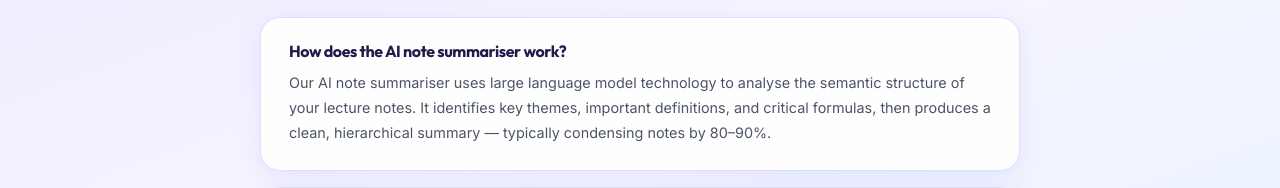
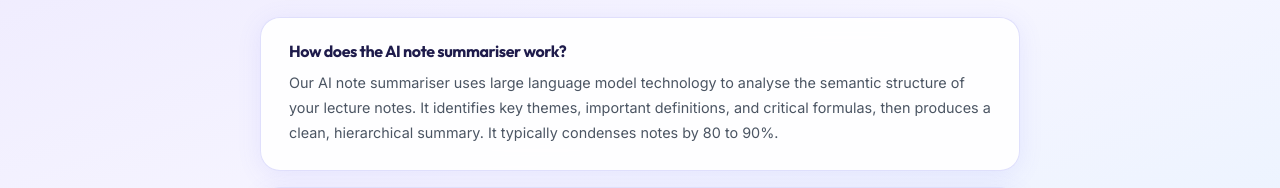
Before and after one commit to GavishkaPasindu/studyboost, a Next.js app: page / in a window 1280 px wide. Shown: the part 6557-6745 px from the top of the page. Built offline with nearby package versions, Linux system fonts and the light colour scheme; no server answers.

Commit message:
fix(home): remove em dashes from new product section content

```diff
--- a/src/app/page.tsx
+++ b/src/app/page.tsx
@@ -391,7 +391,7 @@ export default function HomePage() {
             <div className="section-label" style={{ display: 'inline-flex', alignItems: 'center', gap: '6px' }}><BookOpen size={14} /> How Our AI Tools Work</div>
             <h2 className="section-title">Three Powerful Tools. <span className="gradient-text">One Smart Workflow.</span></h2>
             <p className="section-subtitle mx-auto">
-              StudyBoost AI gives every student access to a professional-grade <strong>AI note summariser</strong>, an intelligent <strong>flashcard generator</strong>, and a predictive <strong>exam question generator</strong> — all in one place.
+              StudyBoost AI gives every student access to a professional-grade <strong>AI note summariser</strong>, an intelligent <strong>flashcard generator</strong>, and a predictive <strong>exam question generator</strong>. All in one place.
             </p>
           </div>
 
@@ -401,7 +401,7 @@ export default function HomePage() {
               <div style={{ fontSize: '2rem', marginBottom: '16px' }}>📝</div>
               <h3 style={{ fontFamily: 'Outfit, sans-serif', fontSize: '1.2rem', fontWeight: 700, color: 'var(--text-1)', marginBottom: '12px' }}>AI Note Summariser</h3>
               <p style={{ fontSize: '0.9rem', color: 'var(--text-2)', lineHeight: '1.7', marginBottom: '16px' }}>
-                Our <strong>AI note summariser</strong> compresses hours of lecture content into structured, bullet-pointed summaries in seconds. Paste any set of lecture notes and the summariser extracts key definitions, formulas, and concepts — removing all filler text.
+                Our <strong>AI note summariser</strong> compresses hours of lecture content into structured, bullet-pointed summaries in seconds. Paste any set of lecture notes and the summariser extracts key definitions, formulas, and concepts while removing all filler text.
               </p>
               <ul style={{ listStyle: 'none', padding: 0, display: 'flex', flexDirection: 'column', gap: '8px' }}>
                 <li style={{ display: 'flex', gap: '10px', fontSize: '0.85rem', color: 'var(--text-2)' }}><CheckCircle2 size={16} color="#34d399" style={{ flexShrink: 0, marginTop: '2px' }} /> Works on any lecture notes or textbook chapter</li>
@@ -448,7 +448,7 @@ export default function HomePage() {
             {[
               {
                 q: 'How does the AI note summariser work?',
-                a: 'Our AI note summariser uses large language model technology to analyse the semantic structure of your lecture notes. It identifies key themes, important definitions, and critical formulas, then produces a clean, hierarchical summary — typically condensing notes by 80–90%.',
+                a: 'Our AI note summariser uses large language model technology to analyse the semantic structure of your lecture notes. It identifies key themes, important definitions, and critical formulas, then produces a clean, hierarchical summary. It typically condenses notes by 80 to 90%.',
               },
               {
                 q: 'Can the flashcard generator handle technical subjects?',
```
